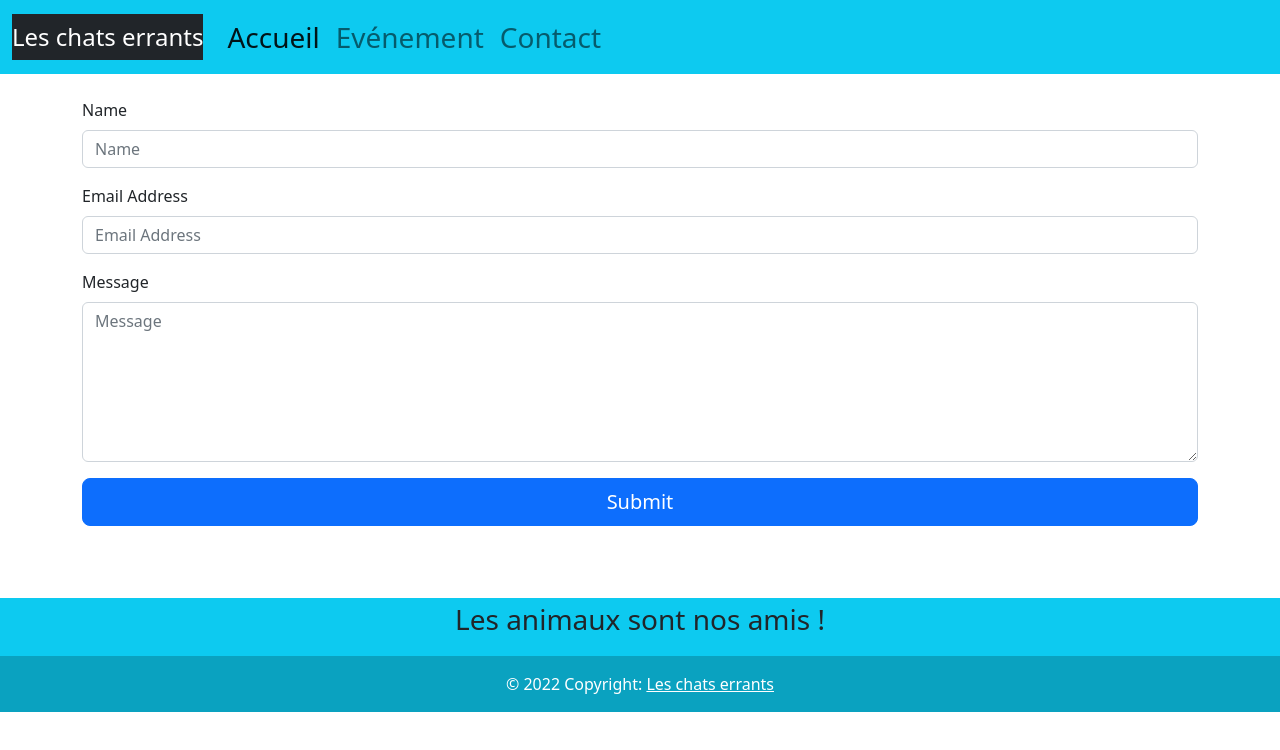
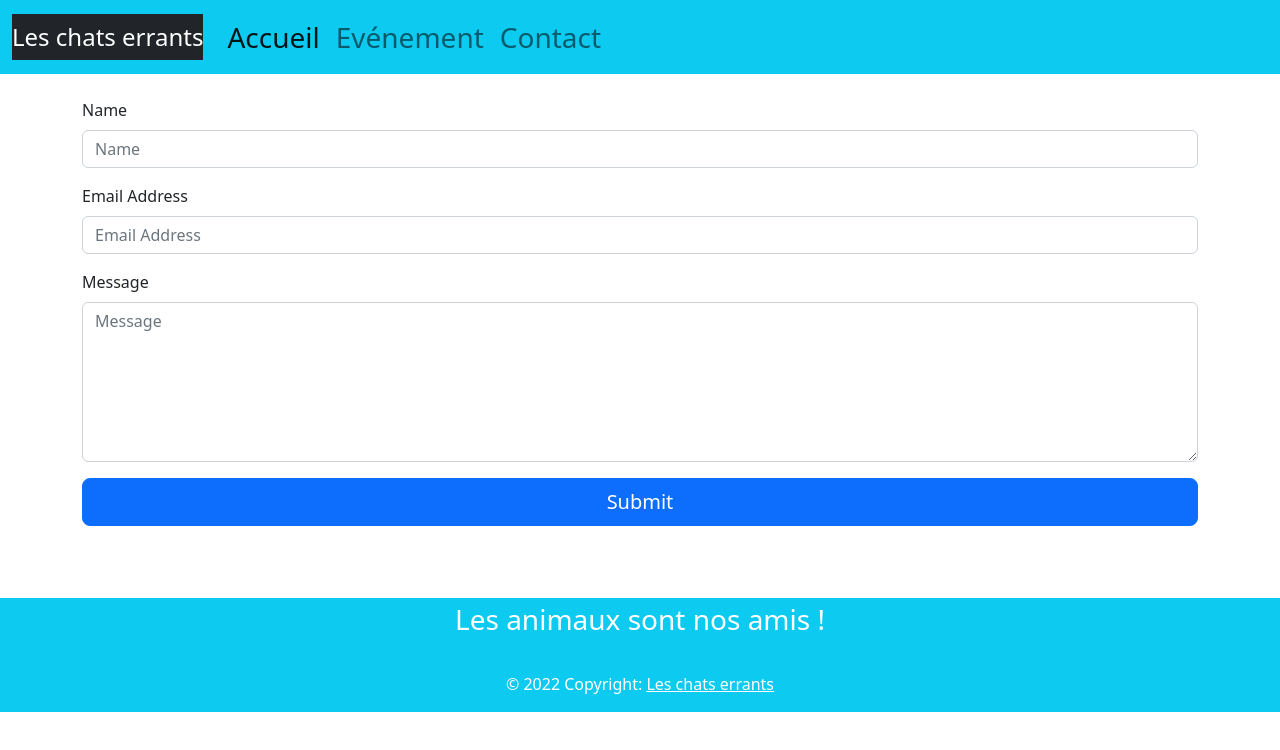
Before and after one commit to Bmalik73/HTML-BOOTSTRAP-CSS, a plain HTML site: page contact.html in a window 1280 px wide. Drawn offline with nearby package versions, Linux system fonts and the light colour scheme.

Commit message:
finished website

```diff
--- a/contact.html
+++ b/contact.html
@@ -90,12 +90,12 @@
       <div class="container1 my-5">
 
         <footer class="text-center text-lg-start bg-info">
-          <div class="container d-flex justify-content-center fs-3">
+          <div class="container d-flex justify-content-center fs-3 text-white">
             <P> Les animaux sont nos amis !</P>
           </div>
 
           <!-- Copyright -->
-          <div class="text-center text-white p-3" style="background-color: rgba(0, 0, 0, 0.2);">
+          <div class="text-center text-white p-3">
             © 2022 Copyright:
             <a class="text-white" href="index.html">Les chats errants</a>
           </div>
```
Also changed, not shown: evenement.html (+5 -5 lines), index.html (+2 -2 lines).
